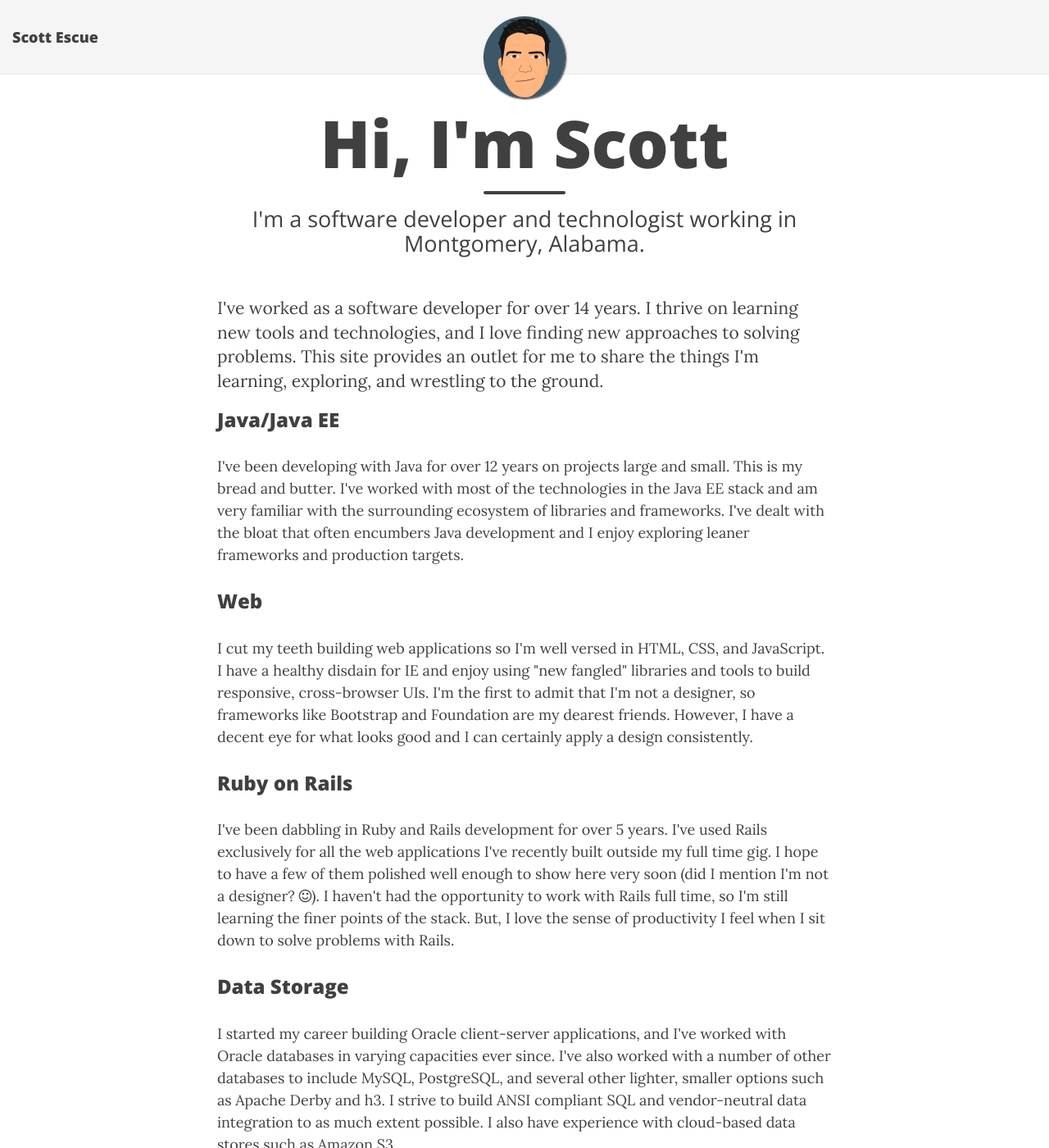
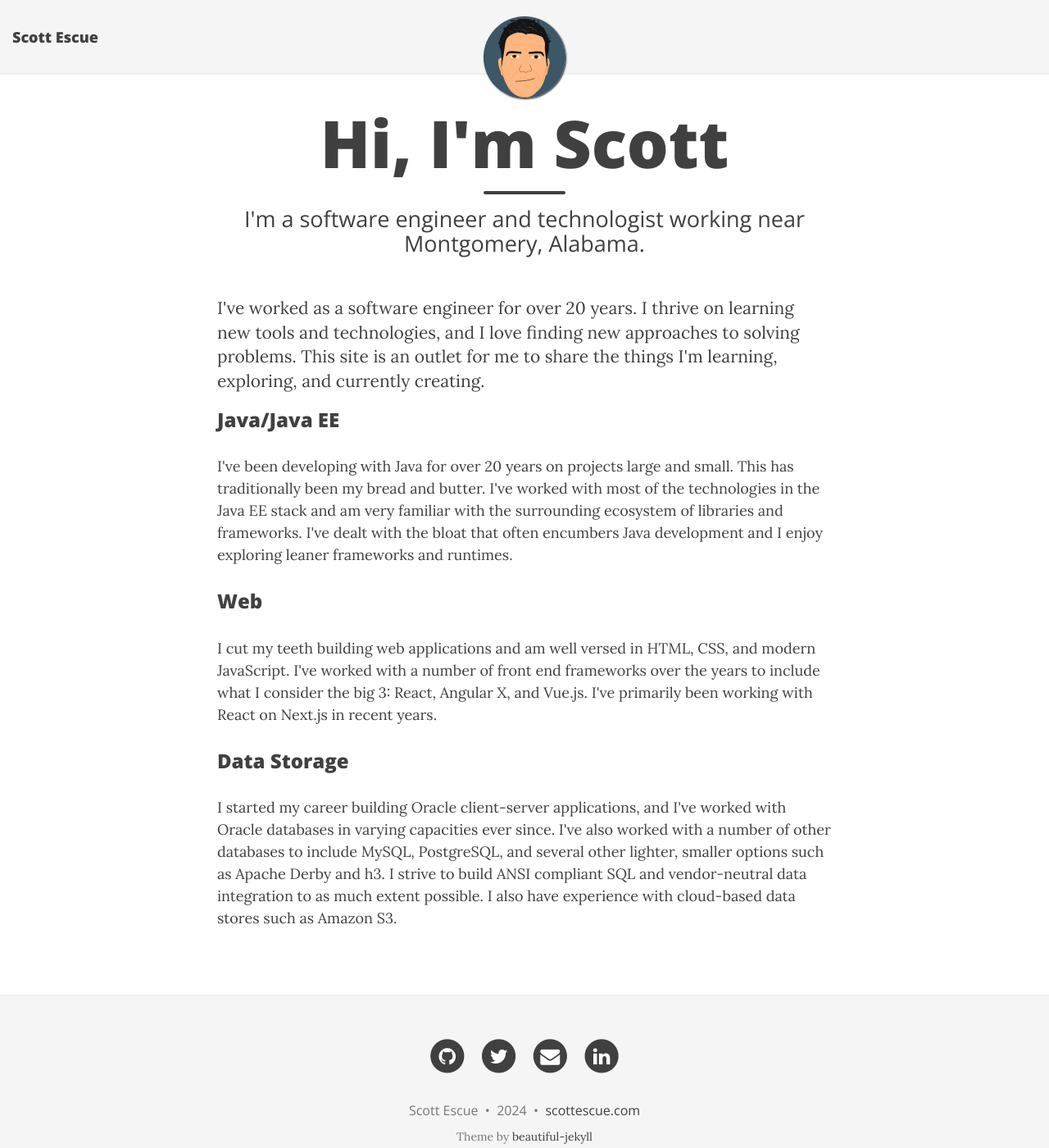
Before and after one commit to scottescue/scottescue.github.io, a Jekyll site: the page built from aboutme.md, in a window 1280 px wide and 1400 px high. Shown: the whole window at 82% size. Built offline with Jekyll 4.4.1, drawn with Linux system fonts in a browser that asks for light colours; nearby versions of some CDN libraries; some of the changed text lies outside the part shown.

Commit message:
Updating aboutme page to match index.

```diff
--- a/aboutme.md
+++ b/aboutme.md
@@ -1,15 +1,15 @@
 ---
 layout: page
 title: Hi, I'm Scott
-subtitle: I'm a software developer and technologist working in Montgomery, Alabama.
+subtitle: I'm a software engineer and technologist working near Montgomery, Alabama.
 ---
 
 <div class="row-fluid">
     <div class="span12">
         <p class="lead">
-            I've worked as a software developer for over 14 years.  I thrive on learning new tools and technologies,
-            and I love finding new approaches to solving problems.  This site provides an
-            outlet for me to share the things I'm learning, exploring, and wrestling to the ground.
+            I've worked as a software engineer for over 20 years.  I thrive on learning new tools and technologies,
+            and I love finding new approaches to solving problems.  This site is an
+            outlet for me to share the things I'm learning, exploring, and currently creating.
         </p>
     </div>
 </div>
@@ -18,29 +18,18 @@ subtitle: I'm a software developer and technologist working in Montgomery, Alaba
     <div class="span4">
         <h3>Java/Java EE</h3>
         <p>
-            I've been developing with Java for over 12 years on projects large and small.  This
-            is my bread and butter.  I've worked with most of the technologies in the Java EE stack and am very
+            I've been developing with Java for over 20 years on projects large and small.  This
+            has traditionally been my bread and butter.  I've worked with most of the technologies in the Java EE stack and am very
             familiar with the surrounding ecosystem of libraries and frameworks.  I've dealt with the bloat that
-            often encumbers Java development and I enjoy exploring leaner frameworks and production targets.
+            often encumbers Java development and I enjoy exploring leaner frameworks and runtimes.
         </p>
     </div>
     <div class="span4">
         <h3>Web</h3>
         <p>
-            I cut my teeth building web applications so I'm well versed in HTML, CSS, and JavaScript.
-            I have a healthy disdain for IE and enjoy using "new fangled" libraries and tools to build responsive,
-            cross-browser UIs. I'm the first to admit that I'm not a designer, so frameworks like Bootstrap and Foundation
-            are my dearest friends.  However, I have a decent eye for what looks good and I can certainly apply a design consistently.
-        </p>
-    </div>
-    <div class="span4">
-        <h3>Ruby on Rails</h3>
-        <p>
-            I've been dabbling in Ruby and Rails development for over 5 years.  I've used Rails exclusively for all the
-            web applications I've recently built outside my full time gig.  I hope to have a few of them polished well enough to show here
-            very soon (did I mention I'm not a designer? <i class="fa fa-smile-o"></i>).  I haven't had the opportunity
-            to work with Rails full time, so I'm still learning the finer points of the stack.  But, I love the sense
-            of productivity I feel when I sit down to solve problems with Rails.
+            I cut my teeth building web applications and am well versed in HTML, CSS, and modern JavaScript.
+            I've worked with a number of front end frameworks over the years to include what I consider the big 3:
+            React, Angular X, and Vue.js. I've primarily been working with React on Next.js in recent years.
         </p>
     </div>
 </div>
@@ -55,13 +44,4 @@ subtitle: I'm a software developer and technologist working in Montgomery, Alaba
             I also have experience with cloud-based data stores such as Amazon S3.
         </p>
     </div>
-    <div class="span4">
-        <h3>Mobile (iOS/Android)</h3>
-        <p>
-            What can I say, I'm a total noob but I'm thoroughly enjoying learning.  I just completed a pair of iOS
-            and Android development courses that I absolutely loved.  I have several project ideas to explore and hope to
-            be able to start on them soon.  I'm also learning about the iOS and Android ecosystems and am
-            keeping an eye out for related open-source projects that need contributions.
-        </p>
-    </div>
 </div>
```
